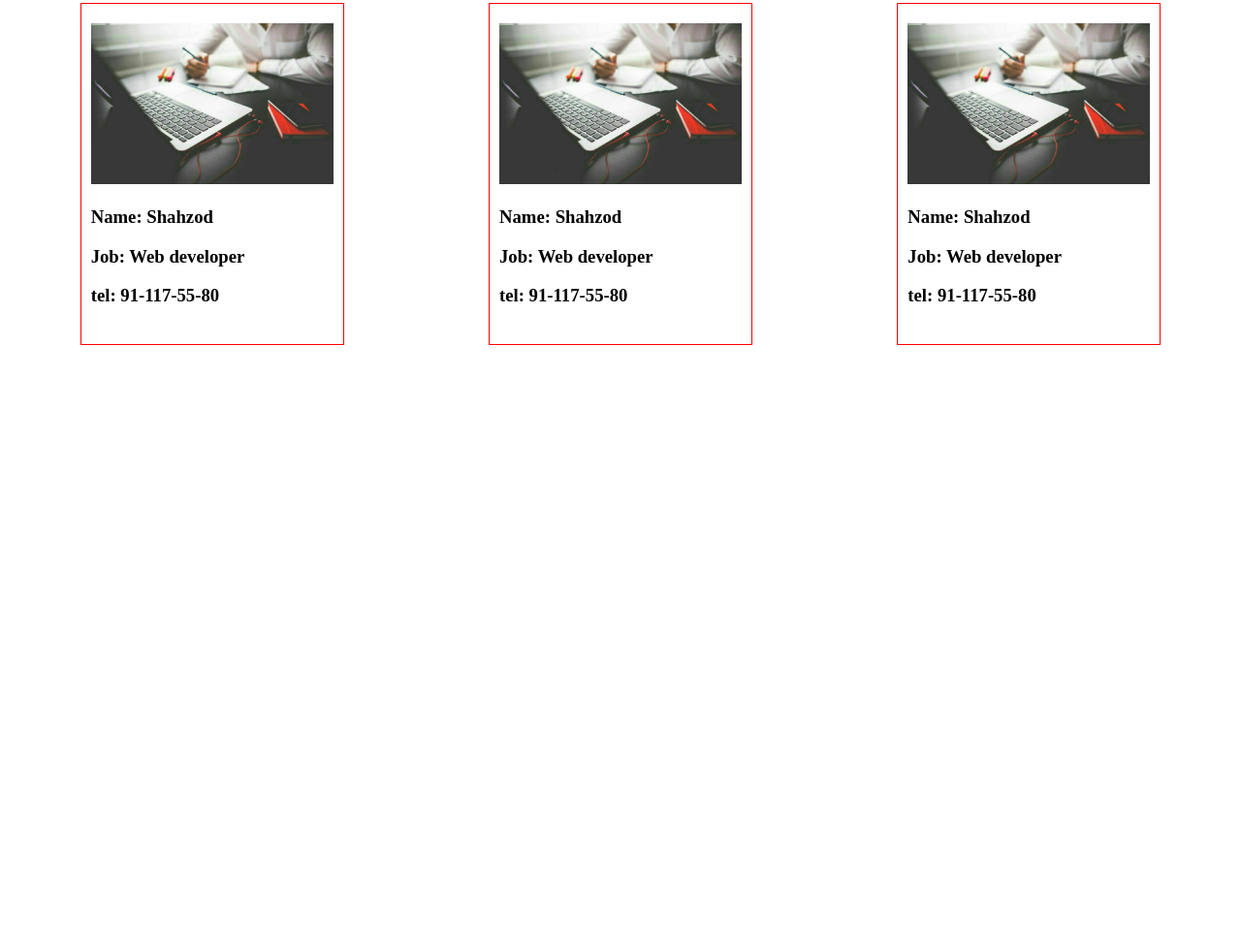
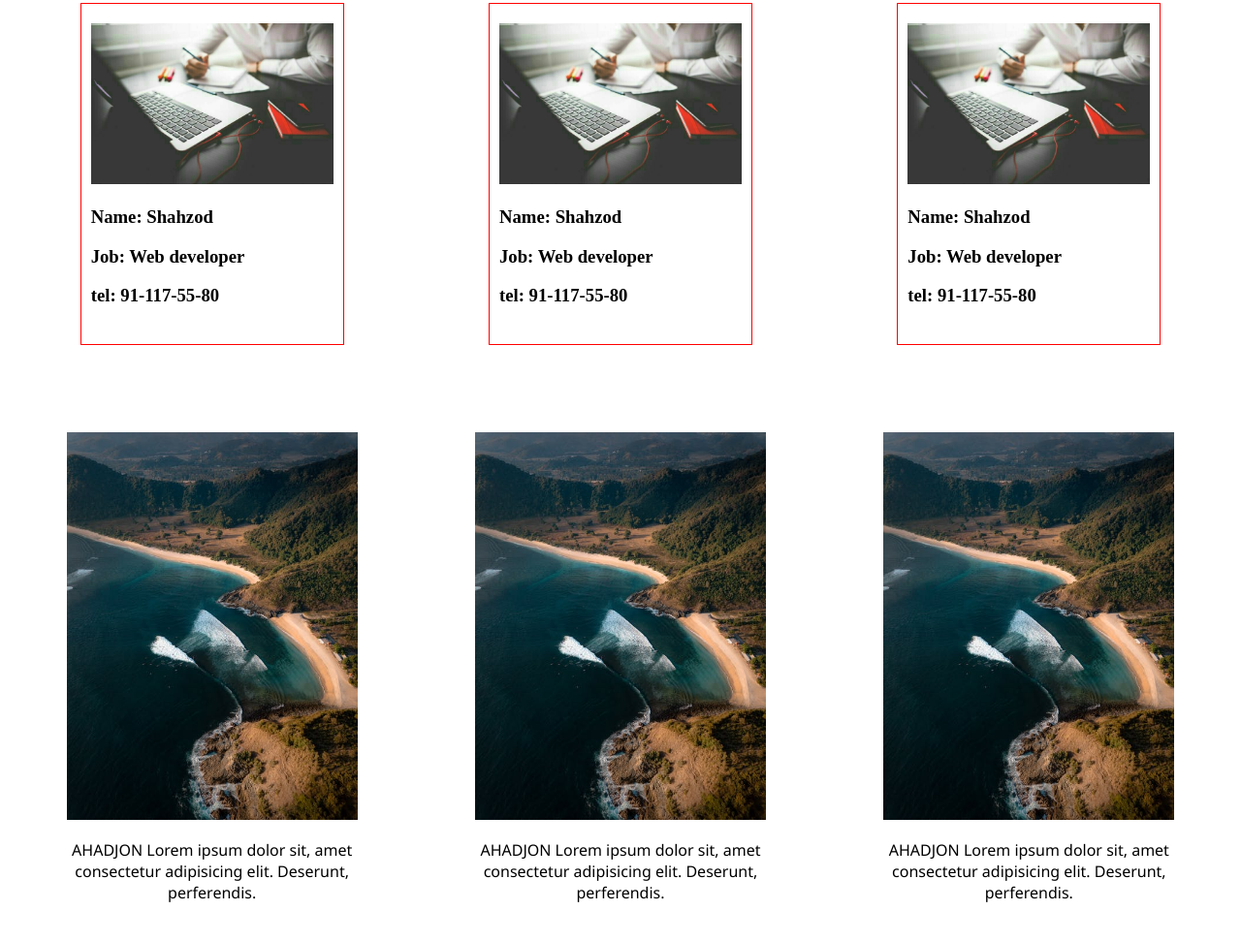
Before and after one commit to OtabekDeveloper/Vazifa2, a plain HTML site: page index.html in a window 1280 px wide. Shown: the part 3278-4250 px from the top of the page at 97% size. Before the commit the page ends 3704 px from the top, so only its background shows below. Drawn offline with Linux system fonts and the light colour scheme.

Commit message:
just mine

```diff
--- a/index.html
+++ b/index.html
@@ -243,5 +243,34 @@
       </div>
     </div>
     <!-- Shahzod_Card end -->
+
+  <!-- Ahadjon start -->
+  <div class="Awrap">
+    <div class="Acard">
+      <div class="AcardImg">
+        <img width="100%" src="Aimg.jpeg" alt="">
+      </div>
+      <div class="AcardBody">
+        <p>AHADJON Lorem ipsum dolor sit, amet consectetur adipisicing elit. Deserunt, perferendis.</p>
+      </div>
+    </div>
+    <div class="Acard">
+      <div class="AcardImg">
+        <img width="100%" src="Aimg.jpeg" alt="">
+      </div>
+      <div class="AcardBody">
+        <p>AHADJON Lorem ipsum dolor sit, amet consectetur adipisicing elit. Deserunt, perferendis.</p>
+      </div>
+    </div>
+    <div class="Acard">
+      <div class="AcardImg">
+        <img width="100%" src="Aimg.jpeg" alt="">
+      </div>
+      <div class="AcardBody">
+        <p>AHADJON Lorem ipsum dolor sit, amet consectetur adipisicing elit. Deserunt, perferendis.</p>
+      </div>
+    </div>
+  </div>
+  <!-- Ahadjon end -->
 </body>
 </html>
--- a/style.css
+++ b/style.css
@@ -218,3 +218,26 @@
   width: 100%;
 }
 /* Shahzod_Card css end */
+
+/* Ahadjon start */
+.Awrap{
+  display: flex;
+  justify-content: space-around;
+  flex-wrap: wrap;
+  margin: 20px 0;
+}
+.Acard{
+  margin: 20px 20px;
+}
+.AcardImg{
+  width: 300px;
+}
+.AcardBody{
+  width: 300px;
+  text-align: center;
+}
+.AcardBody p {
+  font-family: 'Segoe UI', Tahoma, Geneva, Verdana, sans-serif !important;
+  font-weight: 500;
+}
+/* Ahadjon end */
```
Also changed, not shown: Aimg.jpeg (added).
